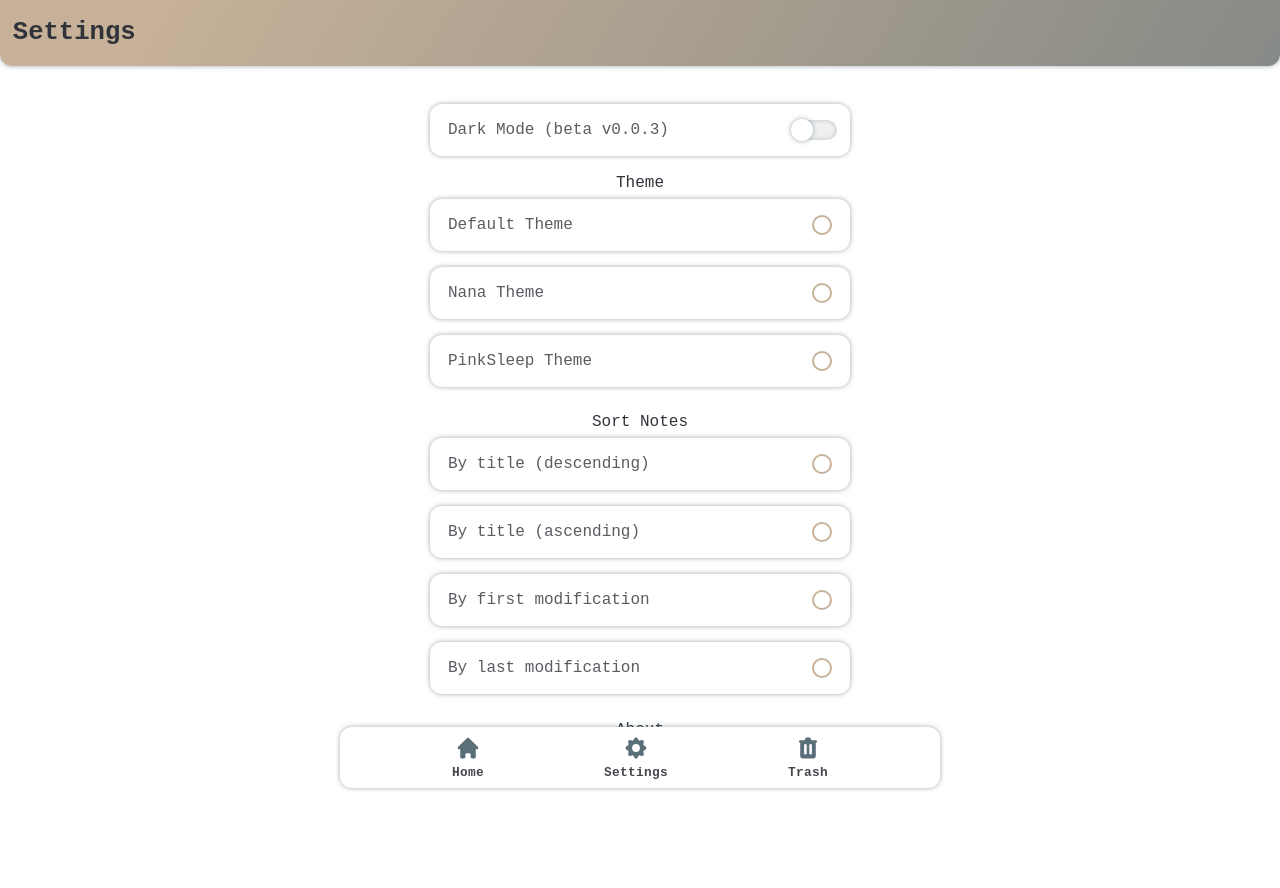
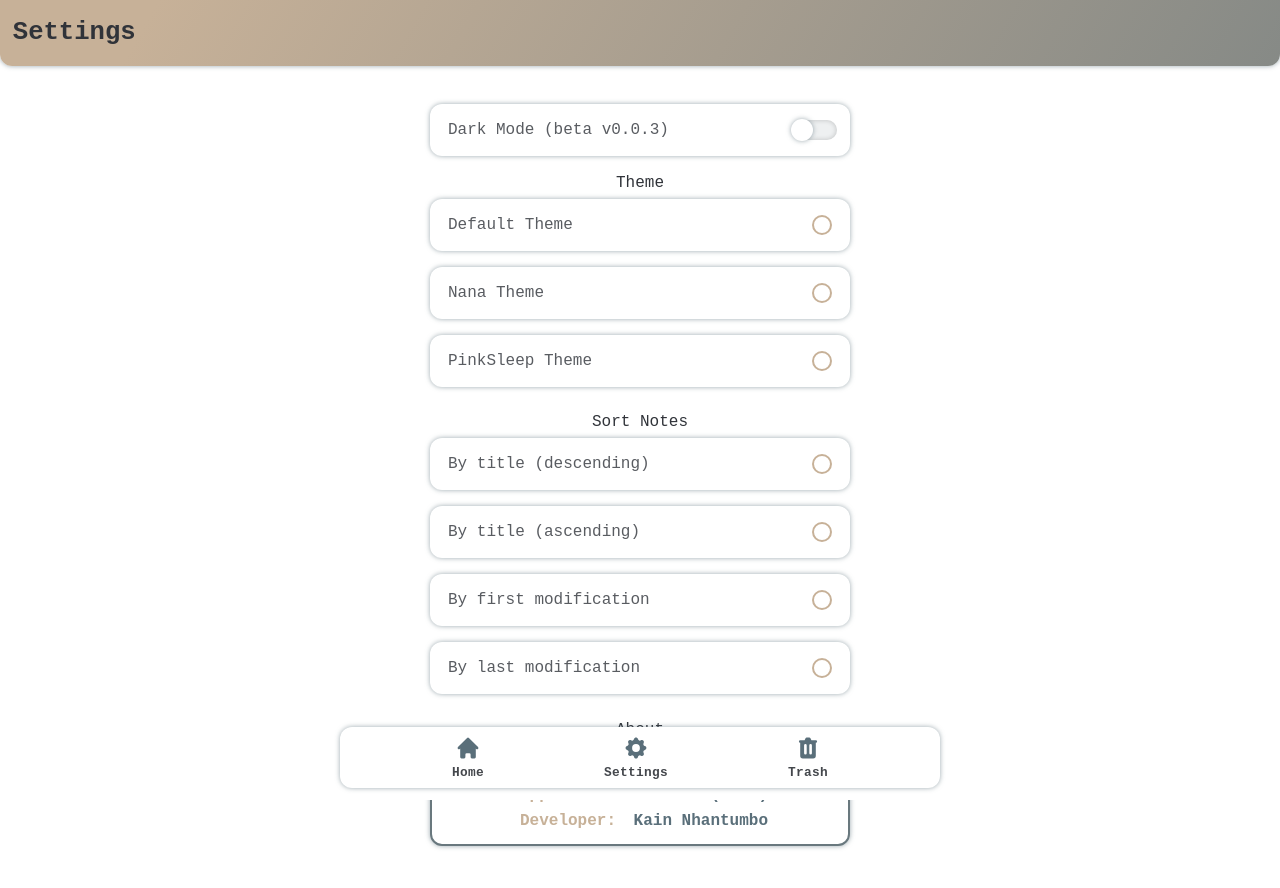
Before and after one commit to KainNhantumbo/Nava-Notes-App, a React (Create React App) app: page /pages/Settings in a window 1280 px wide. Shown: the top 888 px of the page. Before the commit the page ends 858 px from the top, so only its background shows below. Built offline with nearby package versions, Linux system fonts and the light colour scheme.

Commit message:
Adicionada estilização ao componente About.jsx

```diff
--- a/src/components/About.jsx
+++ b/src/components/About.jsx
@@ -3,7 +3,17 @@ import { AboutContainer } from "../styles/aboutStyles.module";
 const About = () => {
   return (
     <AboutContainer>
-
+      <div>
+        <section>
+          <span>Simple Notes App</span>
+        </section>
+        <section>
+        <span>App Version:</span> 0.0.7 (beta)
+        </section>
+        <section>
+        <span>Developer:</span> Kain Nhantumbo
+        </section>
+      </div>
     </AboutContainer>
   );
 }
--- a/src/styles/aboutStyles.module.js
+++ b/src/styles/aboutStyles.module.js
@@ -5,16 +5,9 @@ import { colors } from './colors';
 export const AboutContainer = styled.section`
   @keyframes aboutAnimation {
     from {
-      border-left: 2px solid ${() => {
+      border: 2px solid ${() => {
         if (colors.primaryColor === '135, 86, 112') {
-          return `rgba(${colors.textColor}, .5)`
-        } else {
-          return `rgb(${colors.secondaryColor})`
-        }
-      }};
-      border-right: 2px solid ${() => {
-        if (colors.primaryColor === '135, 86, 112') {
-          return `rgba(${colors.textColor}, .5)`
+          return `rgb(${colors.primaryColor})`
         } else {
           return `rgb(${colors.secondaryColor})`
         }
@@ -23,18 +16,11 @@ export const AboutContainer = styled.section`
     }
 
     to {
-      border-top: 2px solid ${() => {
+      border: 2px solid ${() => {
         if (colors.primaryColor === '135, 86, 112') {
-          return `rgba(${colors.textColor}, .5)`
+          return `rgba(${colors.textColor}, .8)`
         } else {
-          return `rgb(${colors.secondaryColor})`
-        }
-      }};
-      border-bottom: 2px solid ${() => {
-        if (colors.primaryColor === '135, 86, 112') {
-          return `rgba(${colors.textColor}, .5)`
-        } else {
-          return `rgb(${colors.secondaryColor})`
+          return `rgb(${colors.primaryColor})`
         }
       }};
       transition: .5s ease-in-out;
@@ -42,8 +28,11 @@ export const AboutContainer = styled.section`
   }
 
   display: flex;
-  justify-content: space-between;
-  flex-direction: row;
+  justify-content: center;
+  align-items: center;
+  flex-direction: column;
+
+  div {
     width: 90%;
     max-width: 400px;
     margin: .5em 0;
@@ -51,6 +40,9 @@ export const AboutContainer = styled.section`
     padding: 10px 8px;
     line-height: 2em;
     border-radius: 12px;
+    color: rgba(${colors.textColor}, .8);
+    border: 2px solid transparent;
+    animation: aboutAnimation 2000ms ease-in-out forwards infinite;
     user-select: none;
     box-shadow: 0 0 5px ${() => {
       if (colors.primaryColor === '135, 86, 112') {
@@ -59,8 +51,6 @@ export const AboutContainer = styled.section`
         return `rgba(${colors.primaryColor}, .6)`
       }
     }};
-
-  border: 2px solid transparent;
     background: ${() => {
       if (colors.primaryColor === '135, 86, 112') {
         return `rgb(${colors.whiteColor})`
@@ -69,5 +59,30 @@ export const AboutContainer = styled.section`
       }
     }};
 
-  animation: aboutAnimation 2000ms ease-in-out forwards infinite;
+    section {
+      text-align: center;
+      font-weight: 600;
+      color: ${() => {
+        if (colors.primaryColor === '135, 86, 112') {
+          return `rgb(${colors.primaryColor})`
+        } else {
+          return `rgb(${colors.primaryColor})`
+        }
+      }};
+      line-height: 1.6rem;
+      span {
+        padding: 2px 8px;
+        border-radius: 12px;
+        color: ${() => {
+          if (colors.primaryColor === '135, 86, 112') {
+            return `rgba(${colors.textColor}, .5)`
+          } else {
+            return `rgb(${colors.secondaryColor})`
+          }
+        }};
+      }
+    }
+
+  }
+
 `;
```
Lines whose indentation alone changed are shown as unchanged.
